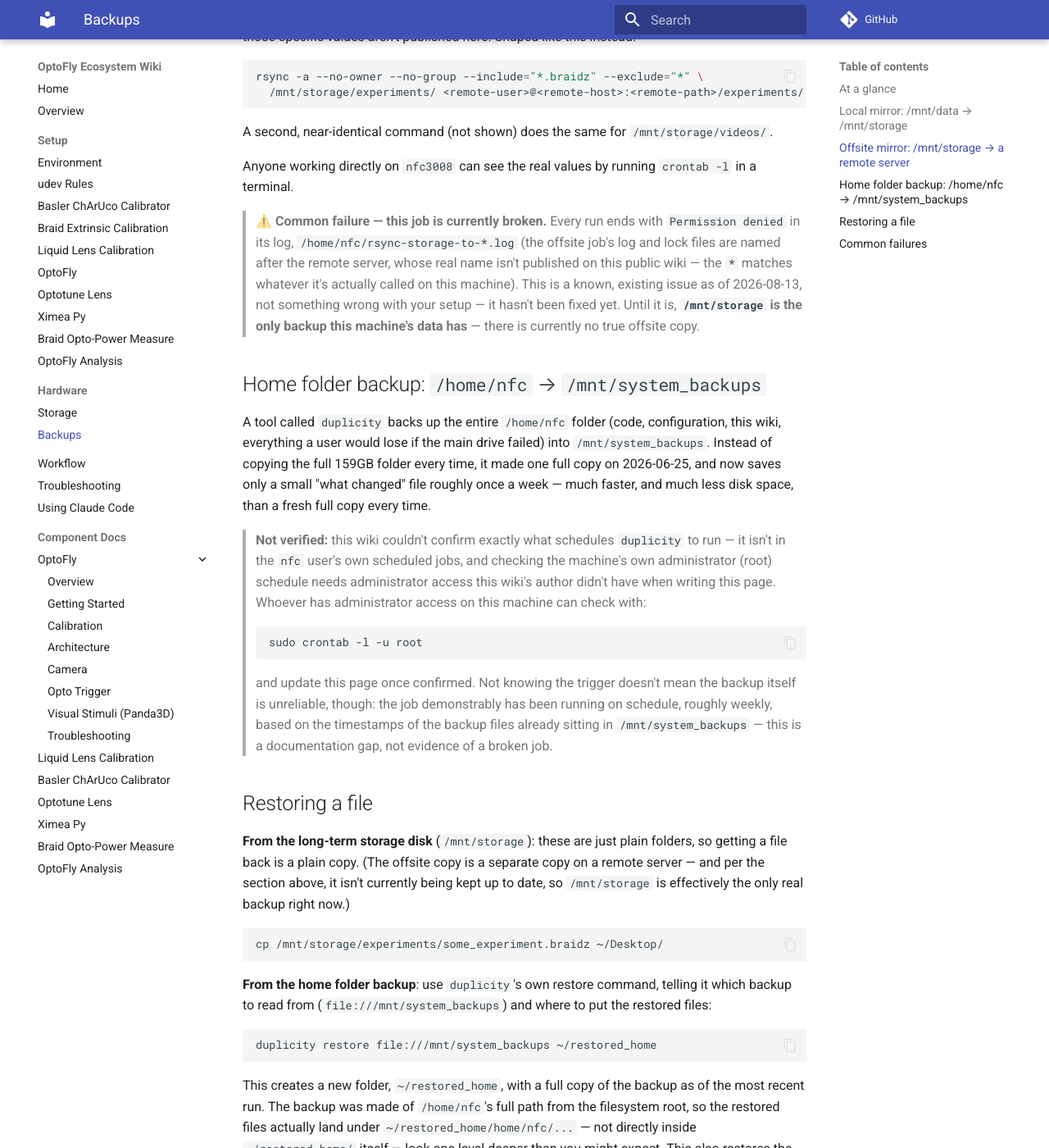
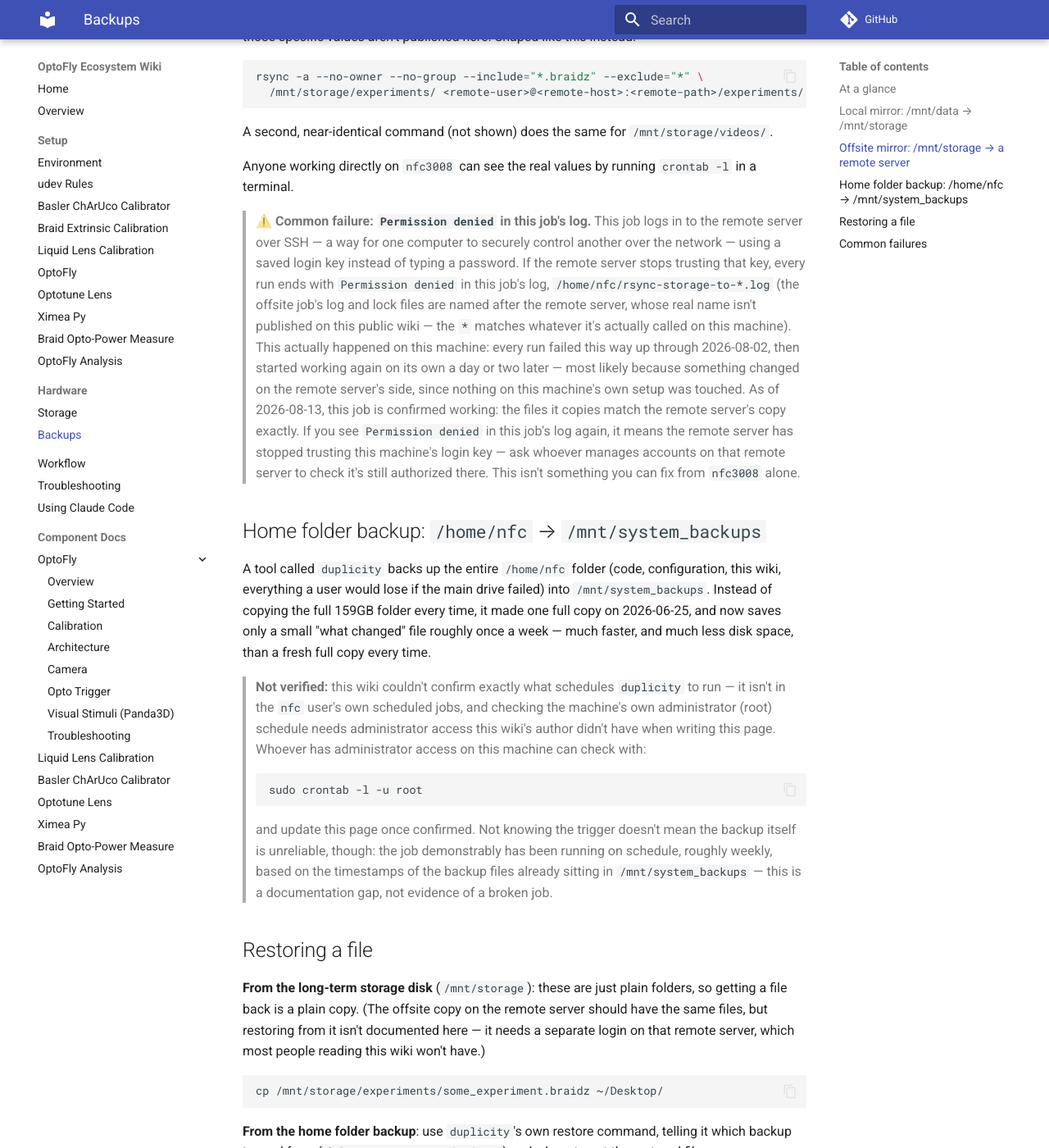
Before and after one commit to mpinb/optofly-docs, an MkDocs documentation site: the page built from docs/hardware/backups.md, in a window 1280 px wide and 1400 px high, scrolled down 1711 px. Shown: the whole window at 82% size. Built offline with MkDocs 1.6.1 and Material for MkDocs 9.7.7, drawn with Linux system fonts in a browser that asks for light colours; comment, search, counter and statistics services are not loaded; some of the changed text lies outside the part shown.

Commit message:
Update offsite backup docs: confirmed working, not broken
Live investigation found the offsite rsync job's SSH auth failures
(Permission denied through 2026-08-02) had already self-resolved on the
remote side; remote files now match /mnt/storage exactly. Also documents
the new completion-marker line the cron jobs append on success, so an
empty-looking log can be told apart from a dead job.

Co-Authored-By: Claude Sonnet 5 <noreply@anthropic.com>

````diff
--- a/docs/hardware/backups.md
+++ b/docs/hardware/backups.md
@@ -21,7 +21,7 @@ drives holding identical copies at all times.)
 | Job | Copies | Schedule | Protects against | Status |
 |---|---|---|---|---|
 | Local mirror | `/mnt/data` → `/mnt/storage` | Daily, 12:00 | The working disk failing, or a finished file being accidentally deleted before it's archived | Working |
-| Offsite mirror | `/mnt/storage` → a remote server | Daily, 13:00 | Losing the entire machine (theft, fire, complete hardware failure) | **Broken — see below** |
+| Offsite mirror | `/mnt/storage` → a remote server | Daily, 13:00 | Losing the entire machine (theft, fire, complete hardware failure) | Working |
 | Home folder backup | `/home/nfc` → `/mnt/system_backups` | Weekly | Losing installed software, configuration, and code on the main drive | Working, but see note below |
 
 ## Local mirror: `/mnt/data` → `/mnt/storage`
@@ -80,15 +80,24 @@ A second, near-identical command (not shown) does the same for
 Anyone working directly on `nfc3008` can see the real values by running
 `crontab -l` in a terminal.
 
-> ⚠️ **Common failure — this job is currently broken.** Every run ends
-> with `Permission denied` in its log, `/home/nfc/rsync-storage-to-*.log`
-> (the offsite job's log and lock files are named after the remote
-> server, whose real name isn't published on this public wiki — the `*`
-> matches whatever it's actually called on this machine). This is a
-> known, existing issue as of 2026-08-13, not something wrong with your
-> setup — it hasn't been fixed yet. Until it is, **`/mnt/storage` is the
-> only backup this machine's data has** — there is currently no true
-> offsite copy.
+> ⚠️ **Common failure: `Permission denied` in this job's log.** This job
+> logs in to the remote server over SSH — a way for one computer to
+> securely control another over the network — using a saved login key
+> instead of typing a password. If the remote server stops trusting that
+> key, every run ends with `Permission denied` in this job's log,
+> `/home/nfc/rsync-storage-to-*.log` (the offsite job's log and lock
+> files are named after the remote server, whose real name isn't
+> published on this public wiki — the `*` matches whatever it's actually
+> called on this machine). This actually happened on this machine: every
+> run failed this way up through 2026-08-02, then started working again
+> on its own a day or two later — most likely because something changed
+> on the remote server's side, since nothing on this machine's own setup
+> was touched. As of 2026-08-13, this job is confirmed working: the files
+> it copies match the remote server's copy exactly. If you see
+> `Permission denied` in this job's log again, it means the remote server
+> has stopped trusting this machine's login key — ask whoever manages
+> accounts on that remote server to check it's still authorized there.
+> This isn't something you can fix from `nfc3008` alone.
 
 ## Home folder backup: `/home/nfc` → `/mnt/system_backups`
 
@@ -117,9 +126,9 @@ less disk space, than a fresh full copy every time.
 
 **From the long-term storage disk** (`/mnt/storage`): these are just
 plain folders, so getting a file back is a plain copy. (The offsite
-copy is a separate copy on a remote server — and per the section above,
-it isn't currently being kept up to date, so `/mnt/storage` is
-effectively the only real backup right now.)
+copy on the remote server should have the same files, but restoring
+from it isn't documented here — it needs a separate login on that
+remote server, which most people reading this wiki won't have.)
 
 ```bash
 cp /mnt/storage/experiments/some_experiment.braidz ~/Desktop/
@@ -164,9 +173,21 @@ wrong.
 
 ## Common failures
 
-> ⚠️ **Common failure:** the offsite mirror is currently broken — see
-> above. Check `/home/nfc/rsync-storage-to-*.log` if you want to confirm
-> it's still failing.
+> ⚠️ **Common failure: an empty-looking log doesn't always mean a job is
+> broken.** `rsync` normally prints nothing at all when it succeeds — so
+> a job that's working perfectly and a job that's been dead for days can
+> look identical in the log. Since 2026-08-13, both backup jobs print a
+> line like `[2026-08-13 13:00:03] backup completed successfully` at the
+> end of every successful run, so you can tell the two apart:
+> ```bash
+> tail -n 5 /home/nfc/rsync-data-to-storage.log
+> tail -n 5 /home/nfc/rsync-storage-to-*.log
+> ```
+> If the last line isn't one of these "completed successfully" lines
+> with a recent date, something went wrong on that run — read the lines
+> above it for the actual error. Runs from before 2026-08-13 won't have
+> this line even though they succeeded — that's expected, not a sign of
+> a problem.
 
 > ⚠️ **Common failure:** a backup job silently doesn't run because the
 > computer was turned off, asleep, or restarting at its scheduled time
@@ -174,7 +195,8 @@ wrong.
 > the way some of the computer's own built-in maintenance tasks do — if
 > the computer is off at 12:00, that day's local mirror simply doesn't
 > happen, with no error or notification anywhere. If you're not sure the
-> backups are current, check the log files' timestamps:
+> backups are current, check the log files' timestamps and last line (see
+> above):
 > ```bash
 > ls -l /home/nfc/rsync-*.log
 > ```
````
